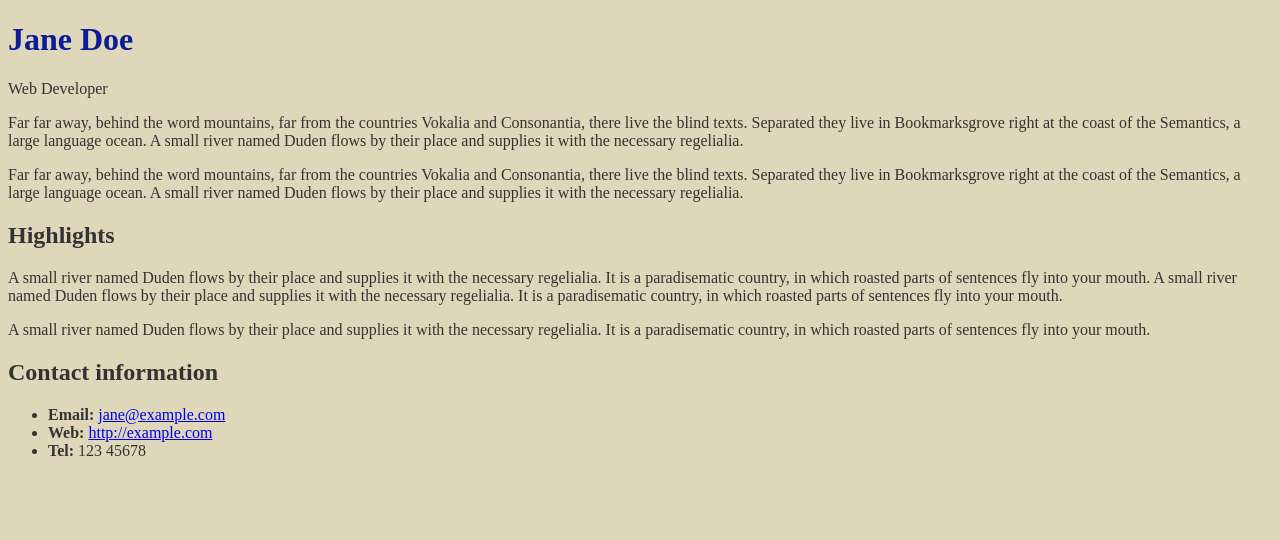
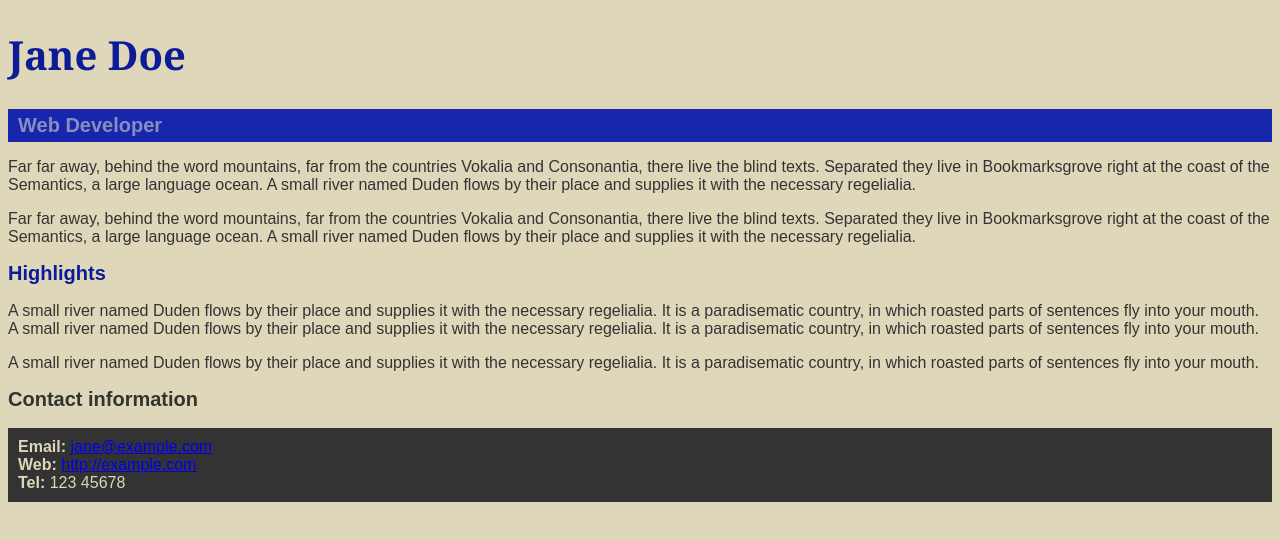
Before and after one commit to joselopes21/front_end_aula7, a plain HTML site: page index.html in a window 1280 px wide. Drawn offline with Linux system fonts and the light colour scheme.

Commit message:
resultado final

```diff
--- a/css/style.css
+++ b/css/style.css
@@ -2,12 +2,28 @@
 body {
     color: RGB(51,51,51);
     background-color: RGB(223,215,185);
-
+    font-family: Arial, Helvetica, sans-serif;
     }
     h1 {
     color: #0d1b97;
+    font-family: Georgia, 'Times New Roman', Times, serif ;
+    font-size: 40px;
 }
-    .job-tittle {
+    .job-title {
         color: #898dbe;
         background-color: #1726ad;
+        font-size: 20px;
+        font-weight: bold;
+        padding: 5px 10px 5px 10px;
     }
+    #high {
+        color: RGB(13,27,151);
+    }
+    ul {
+        background-color: #333333;
+        color: RGB(223, 215, 185);
+        padding: 10px;
+    }
+    h2 {
+        font-size: 20px;
+    }
```
